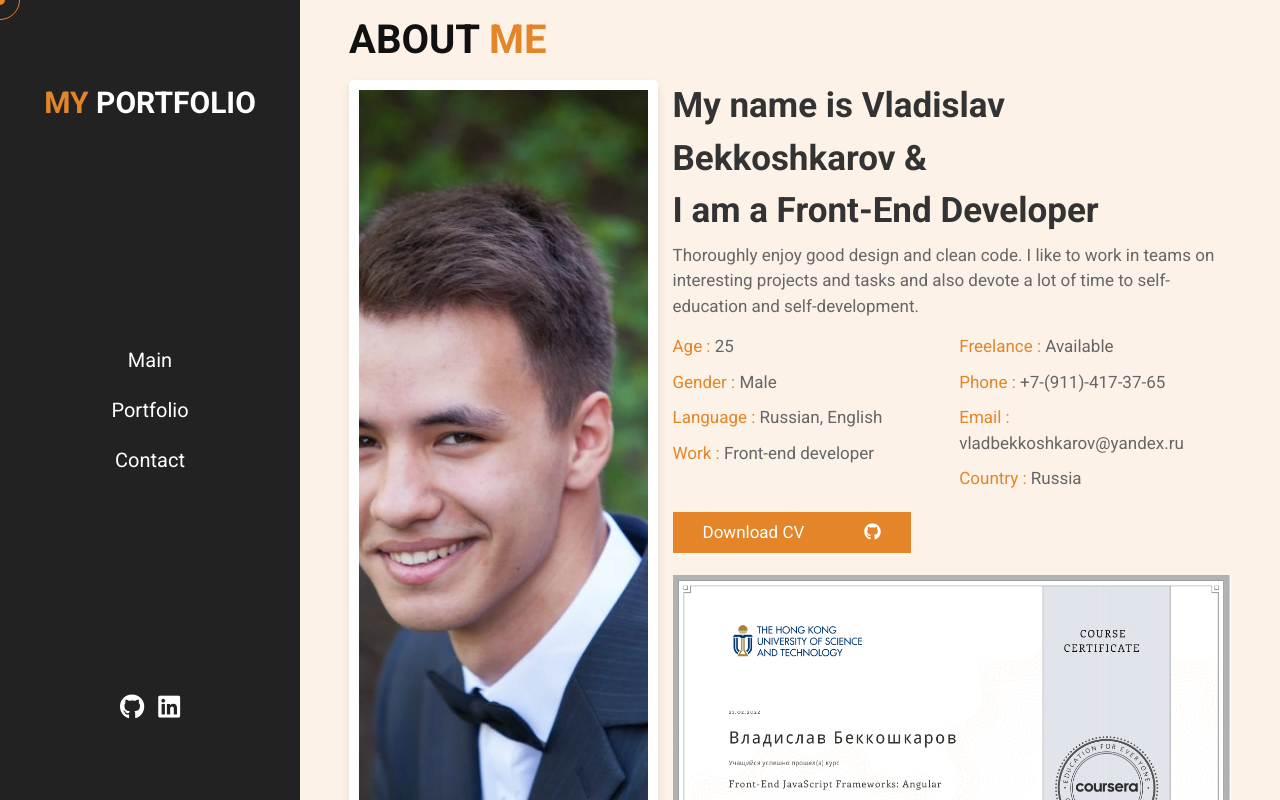
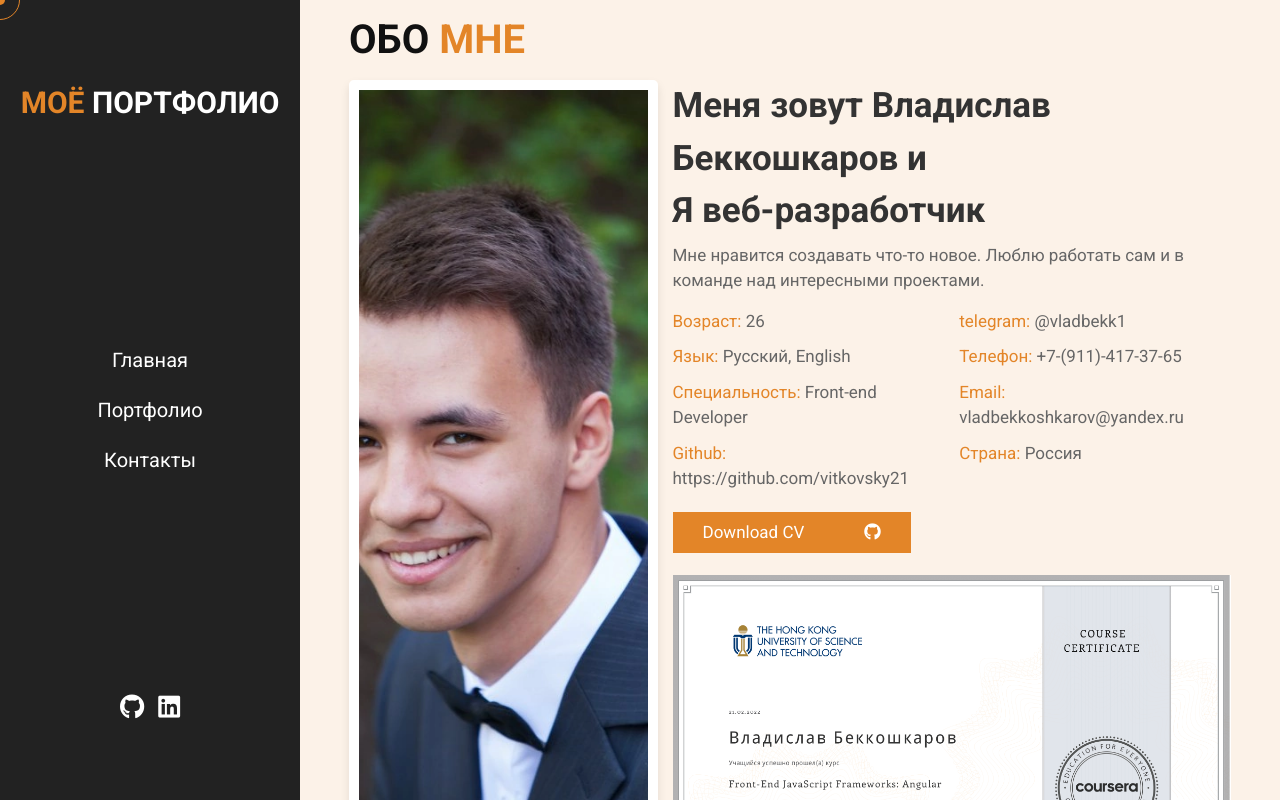
Before and after one commit to vitkovsky21/portfolio-project, an Angular app: page / in a window 1280 px wide. Shown: the top 800 px of the page. Built offline with nearby package versions, Linux system fonts and the light colour scheme.

Commit message:
fixed and переведено на русский

```diff
--- a/src/app/TestData/TestData.ts
+++ b/src/app/TestData/TestData.ts
@@ -85,14 +85,6 @@ export class TestData {
         },
         {
             id: 10,
-            image: "../../assets/images/img-2.jpg",
-            title: "Shopping Website",
-            link: "https://portfolio-shoppingwebsite.web.app",
-            github: "https://github.com/vitkovsky21/shopping-magazine",
-            category: TestData.categories[1]
-        },
-        {
-            id: 11,
             image: "../../assets/images/img-5.jpg",
             title: "My Portfolio Website :)",
             link: "https://portfolio-vladb.web.app/",
--- a/src/app/components/about/about.component.html
+++ b/src/app/components/about/about.component.html
@@ -1,6 +1,6 @@
 <section class="about" id="about">
 
-    <h1 class="heading"> about <span> me </span> </h1>
+    <h1 class="heading"> обо <span> мне </span> </h1>
 
     <div class="row-1">
 
@@ -9,20 +9,20 @@
         </div>
 
         <div class="content">
-            <h3> My name is Vladislav Bekkoshkarov & <br> I am a Front-End Developer </h3>
-            <p>Thoroughly enjoy good design and clean code. I like to work in teams on interesting projects and tasks and also devote a lot of time to self-education and self-development.</p>
+            <h3> Меня зовут Владислав Беккошкаров и <br> Я веб-разработчик </h3>
+            <p>Мне нравится создавать что-то новое. Люблю работать сам и в команде над интересными проектами.</p>
             <div class="box-container">
                 <div class="box">
-                    <p> <span> Age : </span> 25 </p>
-                    <p> <span> Gender : </span> Male </p>
-                    <p> <span> Language : </span> Russian, English </p>
-                    <p> <span> Work : </span> Front-end developer </p>
+                    <p> <span> Возраст: </span> 26 </p>
+                    <p> <span> Язык: </span> Русский, English </p>
+                    <p> <span> Специальность: </span> Front-end Developer </p>
+                    <p> <span> Github: </span> https://github.com/vitkovsky21 </p>
                 </div>
                 <div class="box">
-                    <p> <span> Freelance : </span> Available </p>
-                    <p> <span> Phone : </span> +7-(911)-417-37-65 </p>
-                    <p> <span> Email : </span> vladbekkoshkarov@yandex.ru </p>
-                    <p> <span> Country : </span> Russia </p>
+                    <p> <span> telegram: </span> @vladbekk1 </p>
+                    <p> <span> Телефон: </span> +7-(911)-417-37-65 </p>
+                    <p> <span> Email: </span> vladbekkoshkarov@yandex.ru </p>
+                    <p> <span> Страна: </span> Россия </p>
                 </div>
             </div>
             <a target="_ blank" href="../../../assets/bekkvlad-CV.pdf" class="btn">Download CV</a>
@@ -36,7 +36,7 @@
 
     </div>
 
-    <h1 class="heading"> <span> My </span> skills </h1>
+    <h1 class="heading"> <span> Мои </span> навыки </h1>
 
     <div class="row-2">
 
@@ -79,7 +79,6 @@
             </div>
         </div>
 
-
     </div>
 
     </section>
--- a/src/app/components/contacts/contacts.component.html
+++ b/src/app/components/contacts/contacts.component.html
@@ -1,25 +1,25 @@
 <section class="contact" id="contact">
 
-    <h1 class="heading"> contact <span> me </span> </h1>
+    <h1 class="heading"> свяжись со <span> мной </span> </h1>
 
     <div class="icons-container">
 
         <div class="icons">
             <i class="fas fa-envelope"></i>
-            <h3>My Email</h3>
+            <h3>Мой Email</h3>
             <p>vladbekkoshkarov@yandex.ru</p>
         </div>
 
         <div class="icons">
             <i class="fas fa-phone"></i>
-            <h3>My Number</h3>
+            <h3>Мой Телефон</h3>
             <p>+7-(911)-417-37-65</p>
         </div>
 
         <div class="icons">
             <i class="fas fa-map-marker-alt"></i>
-            <h3>My Address</h3>
-            <p>Skandinavskiy pr. 2, Petrozavodsk, Karelia Republic, 185016</p>
+            <h3>Мой адрес</h3>
+            <p>Петрозаводск, Карелия</p>
         </div>
 
     </div>
--- a/src/app/components/header/header.component.html
+++ b/src/app/components/header/header.component.html
@@ -3,12 +3,12 @@
 
    <header [ngClass]="{active: toggleHeader}">
 
-       <a routerLink="" class="logo"> <span>My </span>portfolio </a>
+       <a routerLink="" class="logo"> <span>Моё </span>Портфолио </a>
 
        <nav class="navbar">
-           <a routerLink="" routerLinkActive="active" [routerLinkActiveOptions]="{exact: true}" (click)="closeToggle()">Main</a>
-           <a routerLink="portfolio" routerLinkActive="active" (click)="closeToggle()">Portfolio</a>
-           <a routerLink="contact" routerLinkActive="active" (click)="closeToggle()">Contact</a>
+           <a routerLink="" routerLinkActive="active" [routerLinkActiveOptions]="{exact: true}" (click)="closeToggle()">Главная</a>
+           <a routerLink="portfolio" routerLinkActive="active" (click)="closeToggle()">Портфолио</a>
+           <a routerLink="contact" routerLinkActive="active" (click)="closeToggle()">Контакты</a>
        </nav>
 
        <div class="follow">
--- a/src/app/components/portfolio/portfolio.component.html
+++ b/src/app/components/portfolio/portfolio.component.html
@@ -1,6 +1,6 @@
 <section class="services">
 
-    <h1 class="heading-title"> Frameworks </h1>
+    <h1 class="heading-title"> Фреймворки </h1>
 
     <div class="box-container" (click)="scroll(target)">
 
@@ -27,7 +27,7 @@
 
 <section class="portfolio" id="portfolio">
 
-    <h1 class="heading" #target> <span> </span> projects </h1>
+    <h1 class="heading" #target> <span> </span> проекты </h1>
 
     <div class="box-container" *ngFor="let site of sites; let i = index">
 
```
Also changed, not shown: firebase.json (deleted), 2 other files (tests, documents, lock files or other folders).
